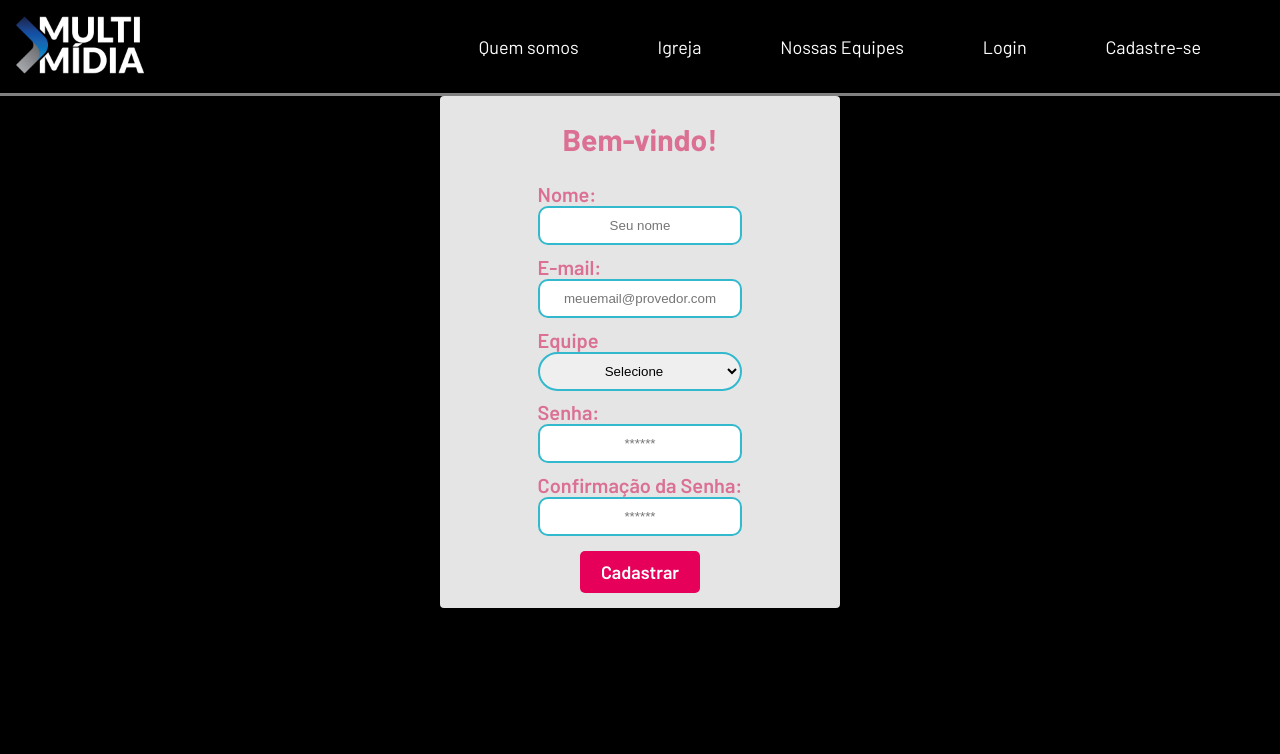
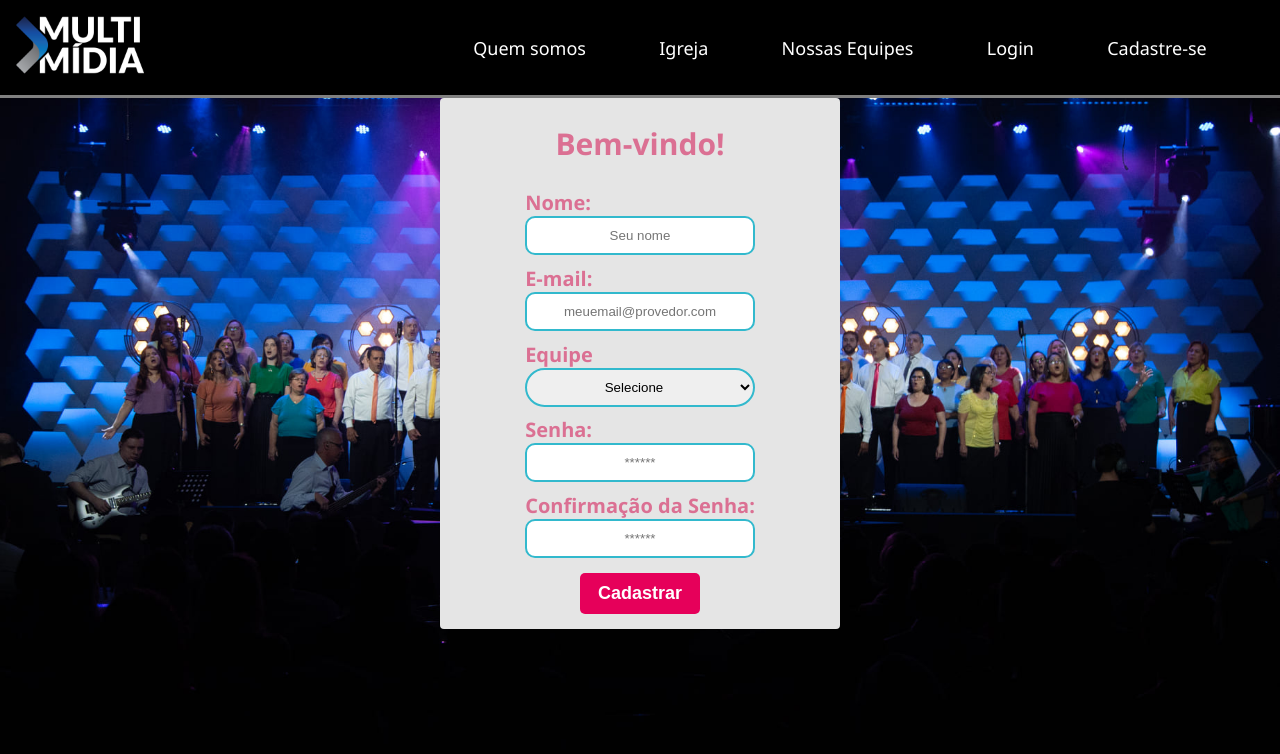
Before and after one commit to leonardotome/Multimidia, a website: page public/cadastro.html in a window 1280 px wide. Drawn offline with Linux system fonts and the light colour scheme.

Commit message:
Adicionada imagem de fundo na tela de cadastro

```diff
--- a/public/cadastro.html
+++ b/public/cadastro.html
@@ -13,14 +13,14 @@
 
 
     <link rel="icon" href="./assets/icon/favicon.ico">
-    <link rel="stylesheet" href="./css/style.css">
+    <link rel="stylesheet" href="./css/cadastro.css">
     <link rel="preconnect" href="https://fonts.gstatic.com">
     <link
         href="https://fonts.googleapis.com/css2?family=Exo+2:ital,wght@0,100;0,200;0,300;0,400;0,500;0,600;0,700;0,800;0,900;1,100;1,200;1,300;1,400;1,500;1,600;1,700;1,800;1,900&display=swap"
         rel="stylesheet">
 </head>
 
-<body>
+<body style="background-image: url(assets/Midia/IgrejaGeral.jpg);">
 
     <!--header inicio-->
     <div class="header">
--- /dev/null
+++ b/public/css/cadastro.css
@@ -0,0 +1,155 @@
+body {
+    margin: 0;
+    padding: 0;
+    font-family: 'Barlow', "Segoe UI", Tahoma, Geneva, Verdana, sans-serif;
+    background-color: black;
+    background-size: cover;
+  }
+
+  .logo {
+    width: 160px;
+  }
+
+  .container {
+    width: 100%;
+    margin: auto;
+    display: flex;
+    justify-content: center;
+    align-items: center;
+  }
+
+  .header {
+    width: 100%;
+    background-color: black;
+    border-bottom: 3px solid gray;
+  }
+
+  .header .container {
+    justify-content: space-between;
+  }
+
+  .header a {
+    text-decoration: none;
+    color: white;
+  }
+
+  .navbar {
+    width: 110vh;
+    display: flex;
+    align-items: center;
+    justify-content: space-evenly;
+    list-style: none;
+    font-size: 18px;
+  }
+
+  .btn_cadastro {
+    cursor: pointer;
+  }
+
+  .banner .container .card {
+    background-color: #e5e5e5;
+    height: fit-content;
+    width: 400px;
+    display: flex;
+    flex-direction: column;
+    color: palevioletred;
+    align-items: center;
+    border-radius: 4px;
+  }
+
+  .card {
+    display: flex;
+    justify-content: space-around;
+  }
+
+  .card h2 {
+    font-size: 30px;
+  }
+
+  .card h4 {
+    font-size: 16px;
+  }
+
+  .banner #div_erros_login {
+    margin-top: 15px;
+  }
+
+  button {
+    cursor: pointer;
+  }
+
+  /* FORMULARIO */
+
+.alerta_erro{
+    display: flex;
+    justify-content: flex-end;
+  }
+
+  .card_erro {
+    display: none;
+    background-color: #fff;
+    color: black;
+    width: 230px;
+    position: fixed;
+    border-radius: 4px;
+    border: #e6005a 3px solid;
+    padding: 10px;
+    margin-right: 10%;
+  }
+
+  .card_erro #mensagem_erro{
+    font-weight: 500;
+    font-size: 20px;
+  }
+
+  .formulario .tipo_campo {
+    font-size: 20px;
+    font-weight: 600 !important;
+  }
+
+  .formulario {
+    display: flex;
+    flex-direction: column;
+  }
+
+  input {
+    margin-bottom: 10px;
+    border: 2px solid #32b9cd;
+    padding: 10px;
+    text-align: center;
+    border-radius: 10px;
+  }
+
+  select {
+    margin-bottom: 9px;
+    border: 2px solid #32b9cd;
+    padding: 9px;
+    text-align: center;
+    border-radius: 25px;
+  }
+
+
+  .btn {
+    font-family: "Barlow", sans-serif;
+    border: 0;
+    border-radius: 5px;
+    font-weight: 600;
+    font-size: 18px;
+    padding: 10px 15px;
+    color: white;
+    background-color: #e6005a;
+    width: 120px;
+    align-self: center;
+    margin-top: 5px;
+  }
+
+  .loading-div {
+    width: 50px;
+    margin: auto;
+    display: none;
+  }
+
+  .loading-div img {
+    height: 50px;
+    width: 50px;
+  }
```
Also changed, not shown: public/assets/Midia/EuPascoa-2.jpg (added), public/assets/Midia/EuPascoa.jpg (added), public/assets/Midia/IgrejaGeral.jpg (added).
